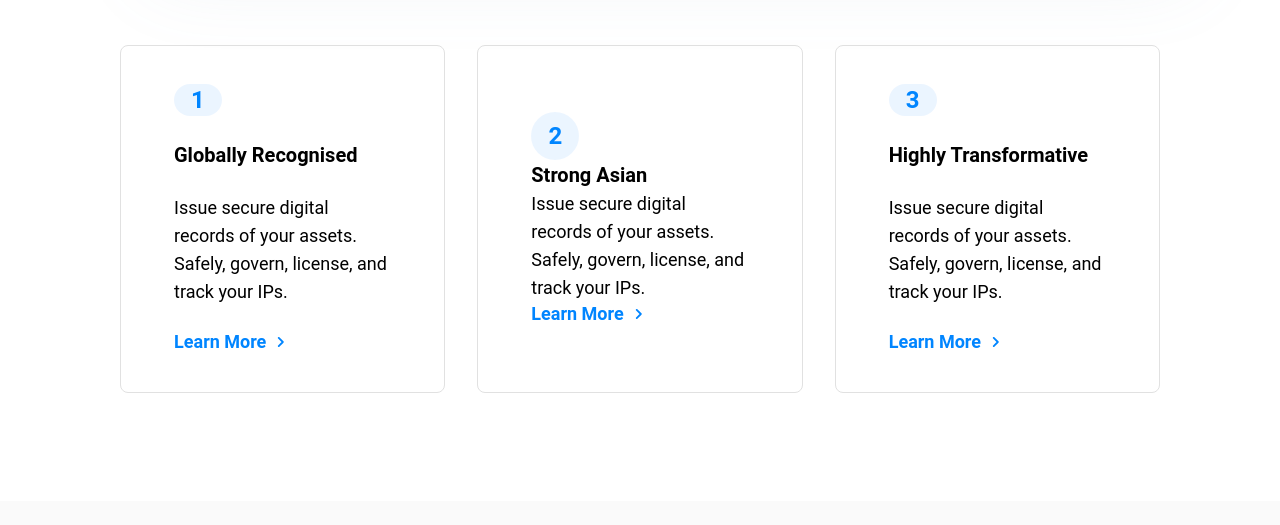
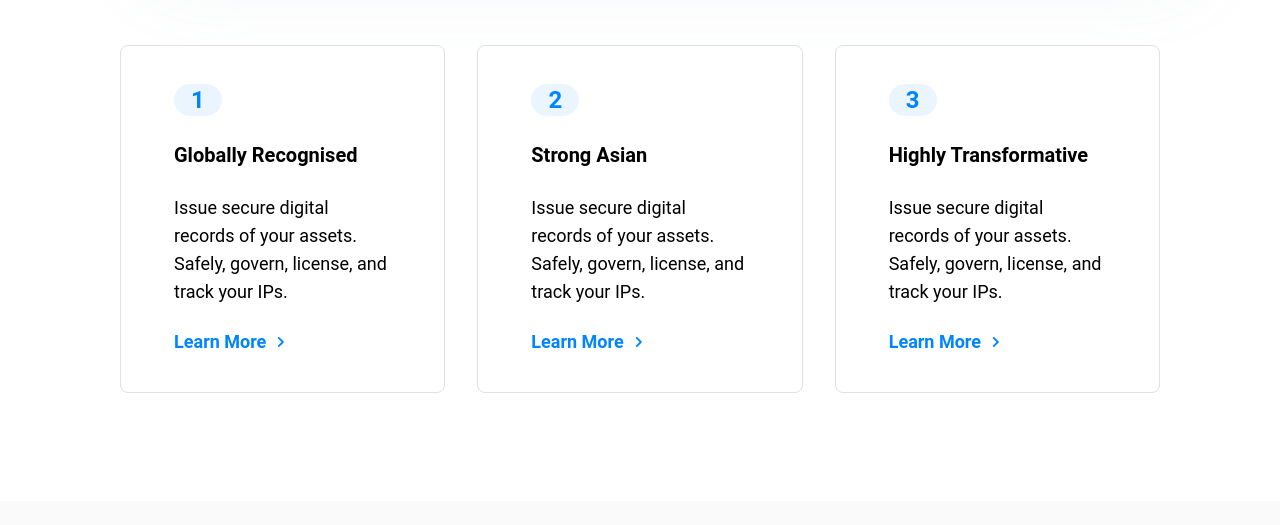
Before and after one commit to Kings-kid/mamba, a plain HTML site: page index.html in a window 1280 px wide. Shown: the part 1067-1592 px from the top of the page. Drawn offline with Linux system fonts and the light colour scheme.

Commit message:
deleted borderless

```diff
--- a/index.html
+++ b/index.html
@@ -70,12 +70,10 @@
                         <a href="#">Learn more<img src="./images/svg/arrow.svg"/> </a>
                     </div>
                     <div class="card">
-                        <div class="borderless">
-                            <div class="label">2</div>
+                        <div class="label">2</div>
                         <h1>Strong Asian</h1>
                         <p>Issue secure digital records of your assets. Safely, govern, license, and track your IPs.</p>
                         <a href="#">Learn more<img src="./images/svg/arrow.svg"/> </a>
-                        </div>
                     </div>
                     <div class="card">
                         <div class="label">3</div>
```
